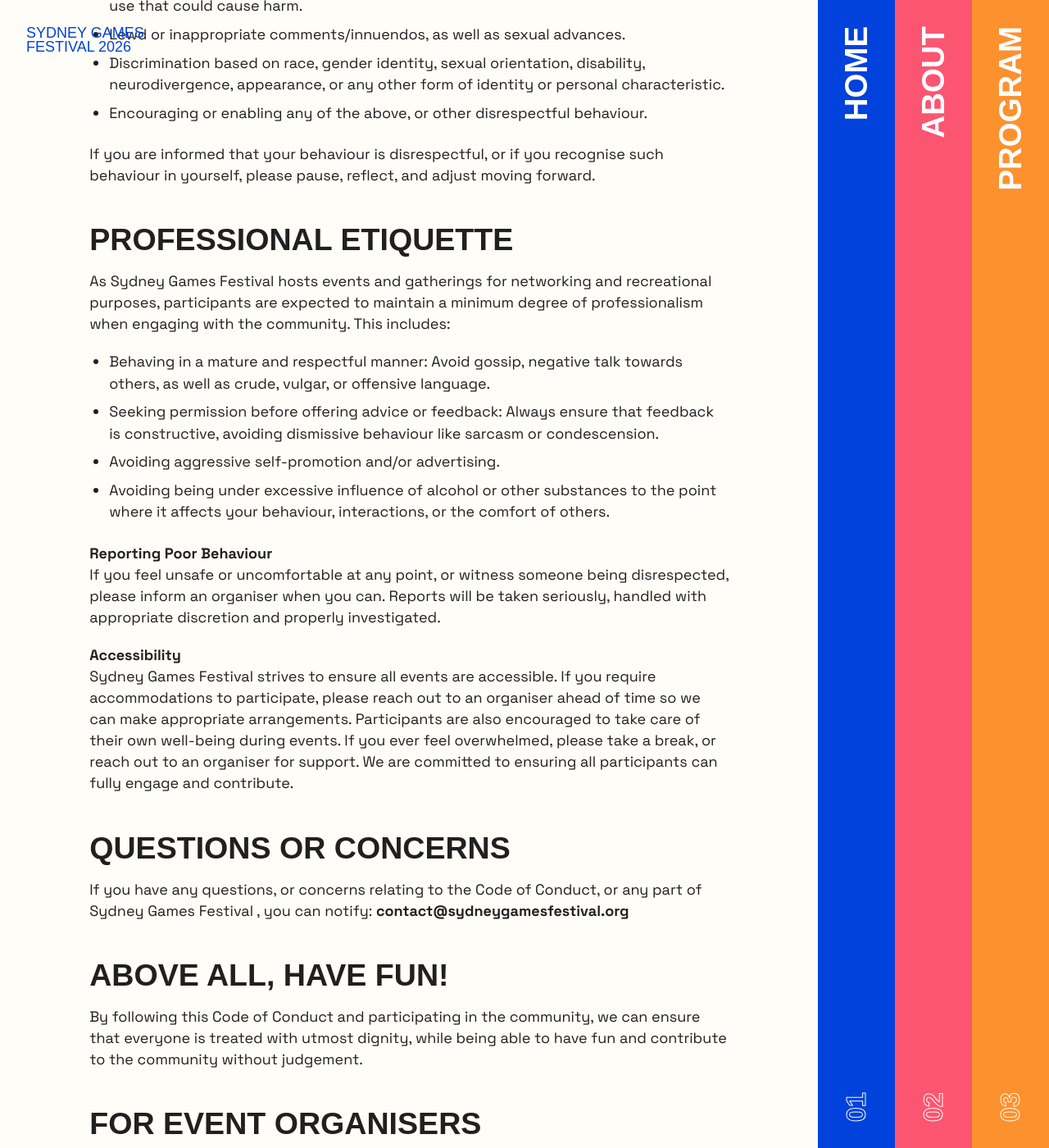
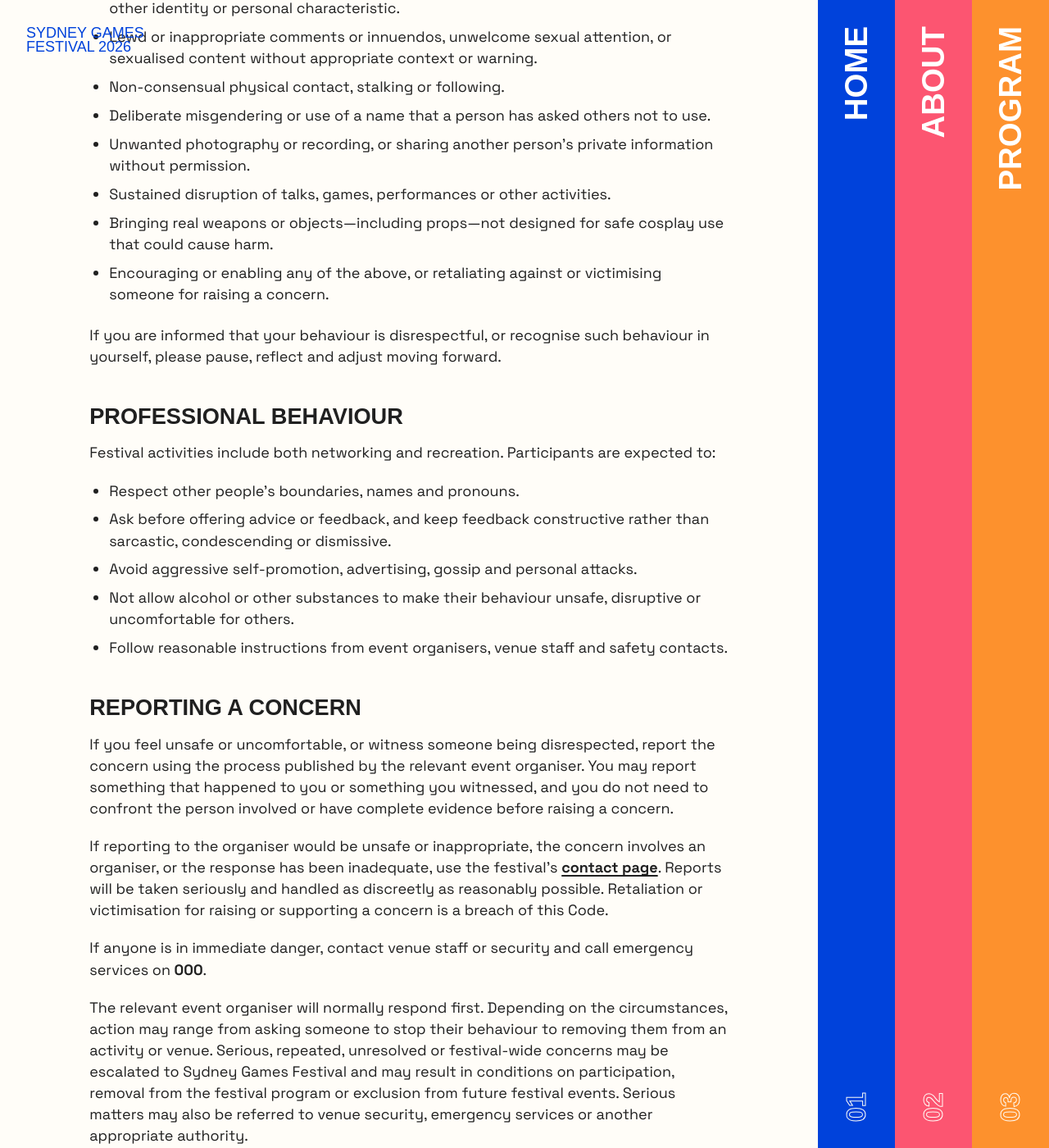
Before and after one commit to sydneygamesfestival/2026, a Jekyll site: the page built from code-of-conduct.md, in a window 1280 px wide and 1400 px high, scrolled down 1058 px. Shown: the whole window at 82% size. Built offline with Jekyll 4.4.1, drawn with Linux system fonts in a browser that asks for light colours; some web fonts are replaced; some of the changed text lies outside the part shown.

Commit message:
rework the code of conduct

```diff
--- a/code-of-conduct.md
+++ b/code-of-conduct.md
@@ -12,54 +12,81 @@ permalink: /code-of-conduct/
     <p class="lede">Our shared commitment to a safe, respectful and inclusive festival.</p>
   </div>
 </section>
-Sydney Games Festival is committed to ensuring a safe, respectful, and inclusive space for all participants to freely express themselves and engage without judgment or harassment. This Code of Conduct provides guidelines that participants must follow to ensure everyone can engage in a fun, positive, and safe environment.
 
-By attending Sydney Games Festival events and engaging with the community, participants agree to abide by the rules and conditions of the Code of Conduct. Failure to comply may result in warnings, removal from the event, and/or banning from the community and all future events.
+Sydney Games Festival is committed to providing a safe, respectful and inclusive space where everyone can freely express themselves, have fun and engage without judgement or harassment. By participating in the festival or its community, you agree to follow this Code of Conduct. Attempts to bypass it through coded language, insinuations or plausible deniability will not be tolerated.
 
-Attempts to bypass this Code of Conduct through coded language, insinuations, or plausible deniability will not be tolerated.
+<nav class="signup" aria-label="Code of Conduct sections">
+  <a class="button" href="#everyone">Code for everyone</a>
+  <a class="button" href="#event-organisers">Requirements for event organisers</a>
+</nav>
 
-### **Fostering an Inclusive and Respectful Environment**
+<h2 id="everyone">Code for everyone</h2>
 
-Sydney Games Festival thrives in maintaining an environment of respect and understanding between participants. Everyone deserves to feel welcome and comfortable. As such, behaviour that goes against this is heavily discouraged and may carry consequences. Examples of this behaviour include but are not limited to:
+This Code applies to everyone participating in Sydney Games Festival events, related online spaces and associated social gatherings. Our ability to act may be limited at unofficial gatherings, but related conduct may still affect future festival participation.
 
-* Harassment, bullying, or targeting of groups/individuals.
-* Patronising or dismissive behaviour.
-* Non-consensual physical contact.
-* Interrupting, talking over, or belittling others.
-* Bringing real weapons or any objects—including props—not designed for safe cosplay use that could cause harm.
-* Lewd or inappropriate comments/innuendos, as well as sexual advances.
-* Discrimination based on race, gender identity, sexual orientation, disability, neurodivergence, appearance, or any other form of identity or personal characteristic.
-* Encouraging or enabling any of the above, or other disrespectful behaviour.
+### Inclusive and respectful behaviour
 
-If you are informed that your behaviour is disrespectful, or if you recognise such behaviour in yourself, please pause, reflect, and adjust moving forward.
+Sydney Games Festival thrives by maintaining an environment of respect and understanding. Everyone deserves to feel welcome and comfortable. Unacceptable behaviour includes, but is not limited to:
 
-## **Professional Etiquette**
+- Harassment, bullying, patronising or belittling others, deliberate intimidation or threats.
+- Discrimination based on race or cultural background—including Aboriginal and Torres Strait Islander identity—nationality, age, religion, gender, gender identity or expression, sex characteristics, sexual orientation, disability, neurodivergence, appearance, pregnancy, family or carer status, socioeconomic background, or any other identity or personal characteristic.
+- Lewd or inappropriate comments or innuendos, unwelcome sexual attention, or sexualised content without appropriate context or warning.
+- Non-consensual physical contact, stalking or following.
+- Deliberate misgendering or use of a name that a person has asked others not to use.
+- Unwanted photography or recording, or sharing another person's private information without permission.
+- Sustained disruption of talks, games, performances or other activities.
+- Bringing real weapons or objects—including props—not designed for safe cosplay use that could cause harm.
+- Encouraging or enabling any of the above, or retaliating against or victimising someone for raising a concern.
 
-As Sydney Games Festival hosts events and gatherings for networking and recreational purposes, participants are expected to maintain a minimum degree of professionalism when engaging with the community. This includes:
+If you are informed that your behaviour is disrespectful, or recognise such behaviour in yourself, please pause, reflect and adjust moving forward.
 
-* Behaving in a mature and respectful manner: Avoid gossip, negative talk towards others, as well as crude, vulgar, or offensive language.
-* Seeking permission before offering advice or feedback: Always ensure that feedback is constructive, avoiding dismissive behaviour like sarcasm or condescension.
-* Avoiding aggressive self-promotion and/or advertising.
-* Avoiding being under excessive influence of alcohol or other substances to the point where it affects your behaviour, interactions, or the comfort of others.
+### Professional behaviour
 
-**Reporting Poor Behaviour**
-If you feel unsafe or uncomfortable at any point, or witness someone being disrespected, please inform an organiser when you can. Reports will be taken seriously, handled with appropriate discretion and properly investigated.
+Festival activities include both networking and recreation. Participants are expected to:
 
-**Accessibility**
-Sydney Games Festival strives to ensure all events are accessible. If you require accommodations to participate, please reach out to an organiser ahead of time so we can make appropriate arrangements. Participants are also encouraged to take care of their own well-being during events. If you ever feel overwhelmed, please take a break, or reach out to an organiser for support. We are committed to ensuring all participants can fully engage and contribute.
+- Respect other people's boundaries, names and pronouns.
+- Ask before offering advice or feedback, and keep feedback constructive rather than sarcastic, condescending or dismissive.
+- Avoid aggressive self-promotion, advertising, gossip and personal attacks.
+- Not allow alcohol or other substances to make their behaviour unsafe, disruptive or uncomfortable for others.
+- Follow reasonable instructions from event organisers, venue staff and safety contacts.
 
-## **Questions or Concerns**
+### Reporting a concern
 
-If you have any questions, or concerns relating to the Code of Conduct, or any part of Sydney Games Festival , you can notify: **contact@sydneygamesfestival.org**
+If you feel unsafe or uncomfortable, or witness someone being disrespected, report the concern using the process published by the relevant event organiser. You may report something that happened to you or something you witnessed, and you do not need to confront the person involved or have complete evidence before raising a concern.
 
-## **Above All, Have Fun\!**
+If reporting to the organiser would be unsafe or inappropriate, the concern involves an organiser, or the response has been inadequate, use the festival's [contact page]({{ '/contact/' | relative_url }}). Reports will be taken seriously and handled as discreetly as reasonably possible. Retaliation or victimisation for raising or supporting a concern is a breach of this Code.
 
-By following this Code of Conduct and participating in the community, we can ensure that everyone is treated with utmost dignity, while being able to have fun and contribute to the community without judgement.
+If anyone is in immediate danger, contact venue staff or security and call emergency services on **000**.
 
-## For Event Organisers
+The relevant event organiser will normally respond first. Depending on the circumstances, action may range from asking someone to stop their behaviour to removing them from an activity or venue. Serious, repeated, unresolved or festival-wide concerns may be escalated to Sydney Games Festival and may result in conditions on participation, removal from the festival program or exclusion from future festival events. Serious matters may also be referred to venue security, emergency services or another appropriate authority.
 
-Sydney Games Festival expects all organisers to be accountable and to have made their own Code of Conduct for their events. At a bare minimum it’s expected all them keep the following standards in mind:
+### Accessibility and wellbeing
 
-* Respect for others and mindfulness
-* Supporting inclusivity and respect of individual differences
-* Zero tolerance for hate speech, discriminatory remarks, violence, or threats both online and offline
+Event organisers are responsible for publishing accessibility information and providing a way to request reasonable adjustments. Advance notice can help organisers make arrangements, but participants may also ask for support during an event. If you feel overwhelmed, please take a break or reach out to an organiser for support.
+
+<h2 id="event-organisers">Requirements for event organisers</h2>
+
+Sydney Games Festival events are independently operated. Each organiser is responsible for the safety and rules of its event and for responding to incidents there.
+
+All participating organisers agree to follow this Code as a minimum standard and to respect Sydney Games Festival decisions about festival participation or exclusion. Organisers may adopt additional event-specific expectations, but they must not contradict or weaken this Code. An organiser may adopt this Code directly rather than creating a separate one.
+
+At a minimum, participating event organisers must:
+
+- Publish or link to this Code and clearly communicate any additional event rules.
+- Provide a clear reporting contact and, where reasonably possible, an alternative if that person is involved in a concern.
+- Brief staff and volunteers on expected behaviour, receiving reports and when to escalate them.
+- Communicate relevant accessibility, venue, age, content and safety information before the event.
+- Respond promptly to safety concerns, manage conflicts of interest and protect reporters and witnesses from retaliation or victimisation.
+- Escalate serious, repeated or unresolved concerns to Sydney Games Festival where it is safe, appropriate and consistent with privacy and legal obligations.
+
+### Events for children and young people
+
+Each organiser decides whether its event admits people under 18. Events that do must clearly communicate age eligibility, supervision requirements, relevant content information, photography arrangements and how a young person can ask for help. Organisers must follow safeguarding practices appropriate to their event and any applicable NSW child-safety and Working With Children Check requirements.
+
+### Questions or concerns
+
+For questions or concerns relating to this Code or any part of Sydney Games Festival, use our [contact page]({{ '/contact/' | relative_url }}) or email **contact@sydneygamesfestival.org**.
+
+By following this Code, we can ensure everyone is treated with dignity while having fun and contributing without judgement.
+
+*Last updated: 17 August 2026.*
```
